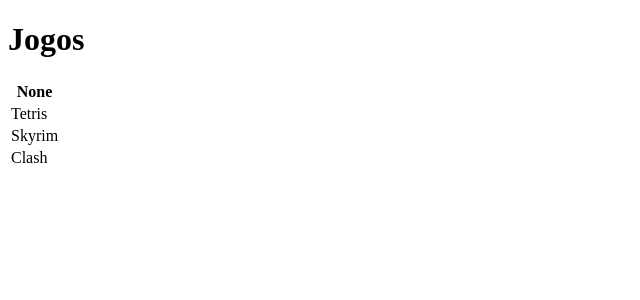
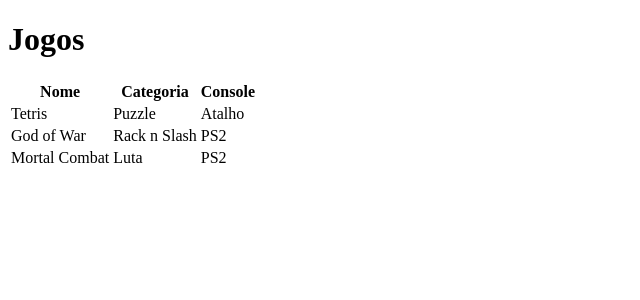
Before and after one commit to ndamasc/jogoteca-flask, a Flask app: page /home in a window 1280 px wide. Shown: the top 300 px of the page, without its empty margins (0-640 px from the left). Run offline with Flask 3, Linux system fonts and the light colour scheme.

Commit message:
add mais informacoes na pagina

```diff
--- a/main.py
+++ b/main.py
@@ -1,10 +1,19 @@
 from flask import Flask, render_template
+
+class Jogo:
+    def __init__(self,nome,categoria,console):
+        self.nome = nome
+        self.categoria = categoria
+        self.console = console
 
 app = Flask(__name__)
 
 @app.route('/home')
 def home():
-    lista = ['Tetris', 'Skyrim', 'Clash']
+    jogo1 = Jogo('Tetris', 'Puzzle', 'Atalho')
+    jog2 = Jogo('God of War', 'Rack n Slash', 'PS2')
+    jog3 = Jogo('Mortal Combat', 'Luta', 'PS2')
+    lista = [jogo1, jog2, jog3]
     return render_template('lista.html', titulo='Jogos', jogos=lista)
 
 app.run()
--- a/templates/lista.html
+++ b/templates/lista.html
@@ -13,13 +13,17 @@
       <table class="table table-striped table-responsive table-bordered">
          <thead class="thead-default">
             <tr>
-               <th>None</th>
+               <th>Nome</th>
+               <th>Categoria</th>
+               <th>Console</th>
             </tr>
         </thead>
         <tbody>
             {% for jogo in jogos %}
            <tr>
-              <td>{{ jogo }}</td>
+              <td>{{ jogo.nome }}</td>
+              <td>{{ jogo.categoria }}</td>
+              <td>{{ jogo.console }}</td>
            </tr>
            {% endfor %}
         </tbody>
```
